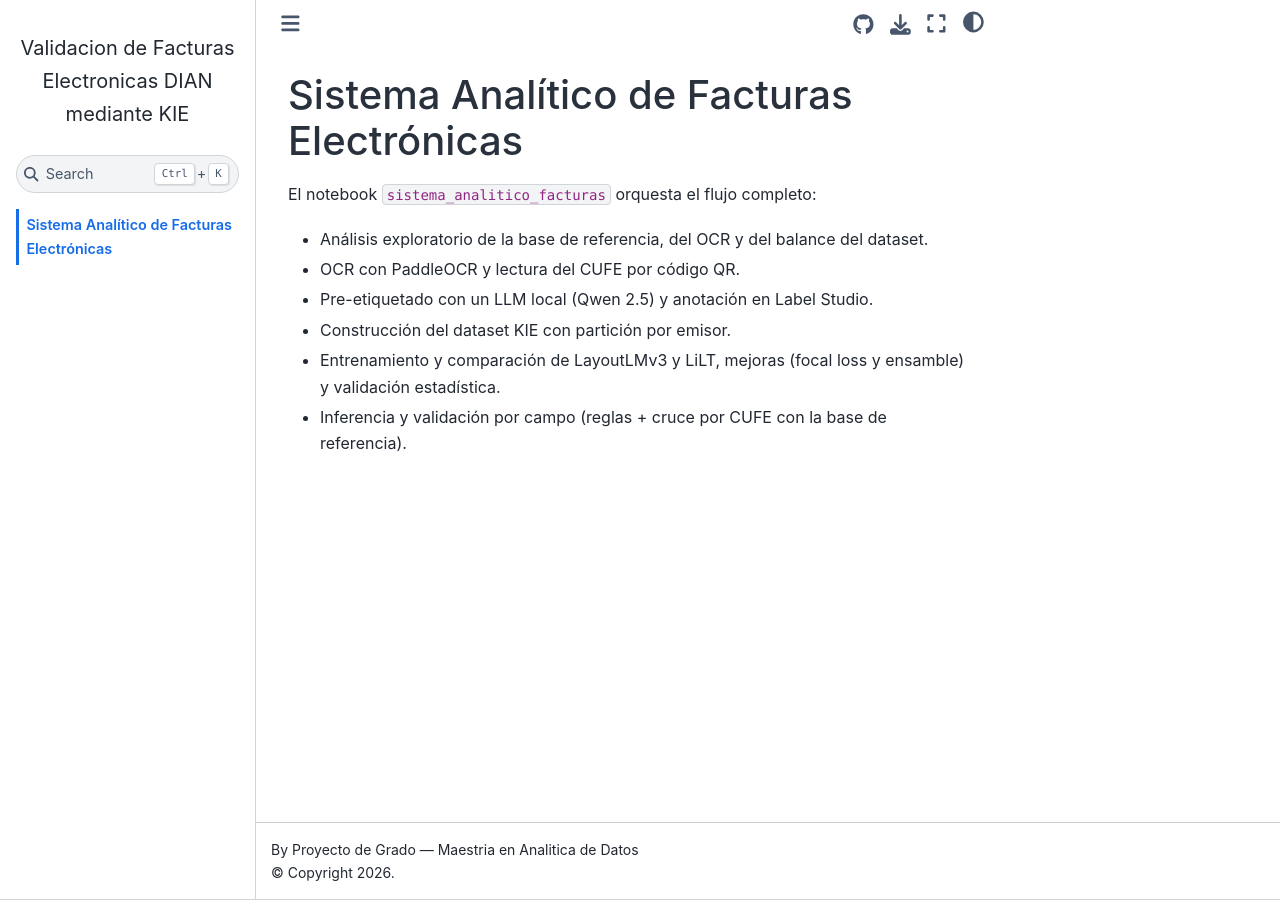
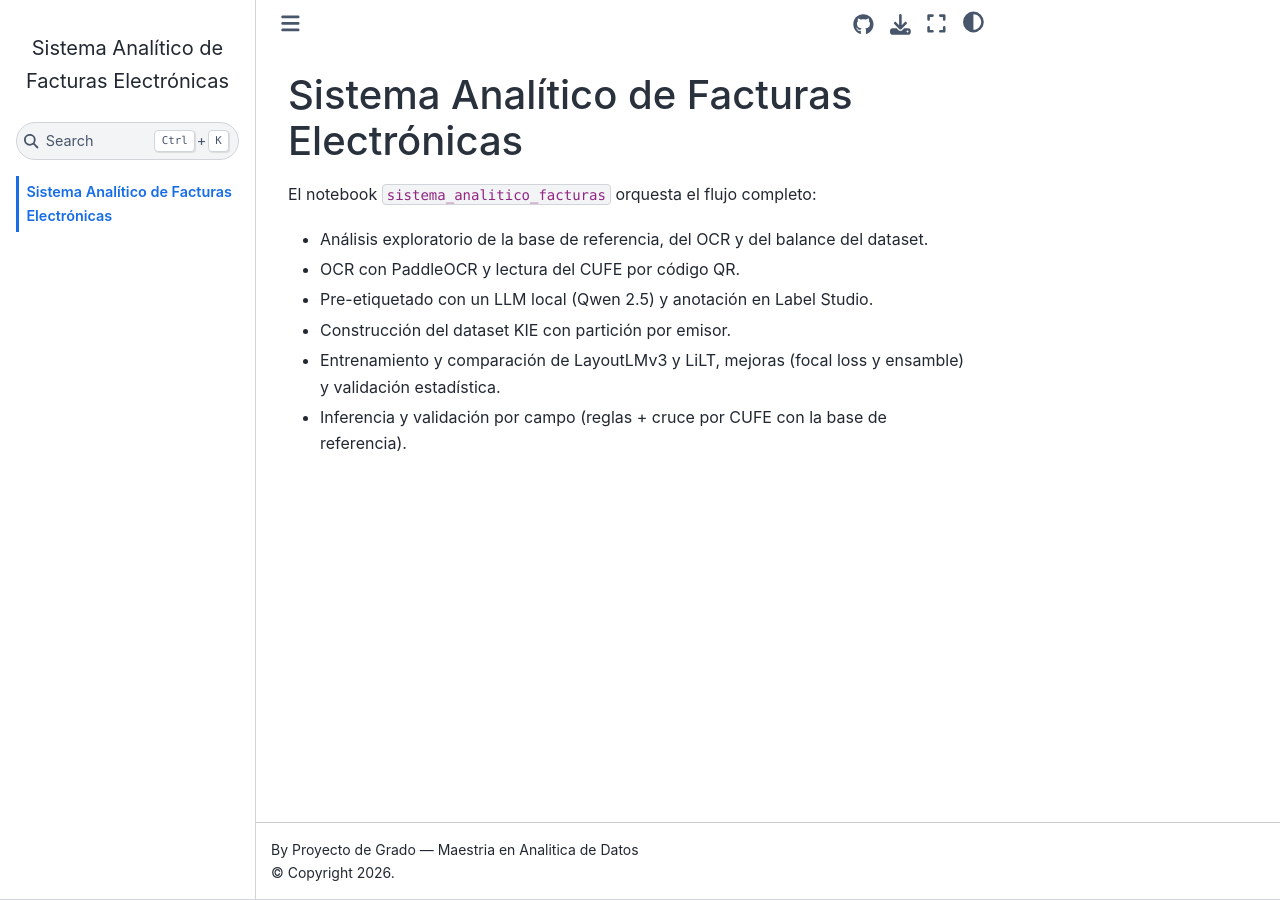
Before and after one commit to pjhova/sistema_analitico_facturas, a Jupyter Book: the page built from intro.md, in a window 1280 px wide. Built offline with Jupyter Book 1.0.4 settings and Sphinx 7.4.7 and the Sphinx Book theme 1.1.4, drawn with Linux system fonts in a browser that asks for light colours; pages that are not in the unit, such as notebooks, are missing from menus.

Commit message:
Add files via upload

```diff
--- a/_config.yml
+++ b/_config.yml
@@ -1,6 +1,6 @@
 # Configuracion de Jupyter Book
 # Docs: https://jupyterbook.org/en/stable/customize/config.html
-title: "Validacion de Facturas Electronicas DIAN mediante KIE"
+title: "Sistema Analítico de Facturas Electrónicas"
 author: "Proyecto de Grado — Maestria en Analitica de Datos"
 logo: ""
 copyright: "2026"
```
